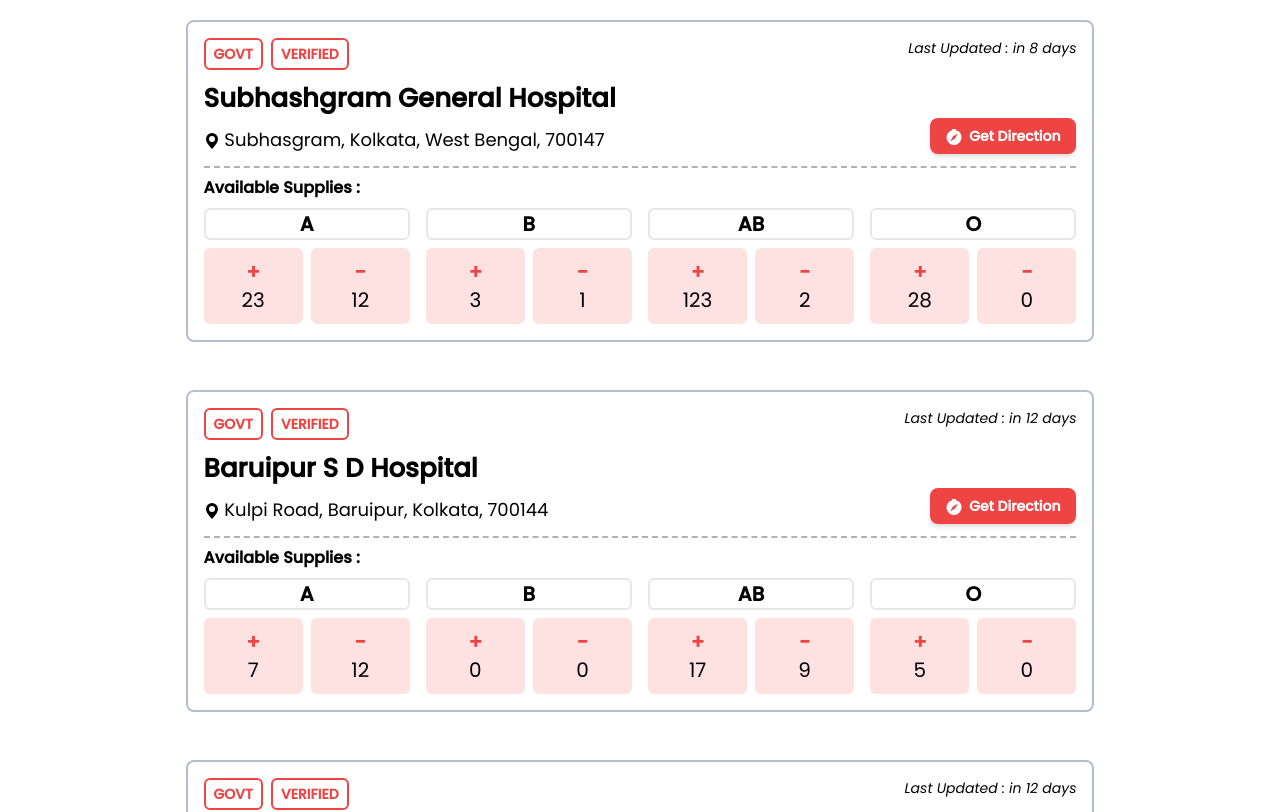
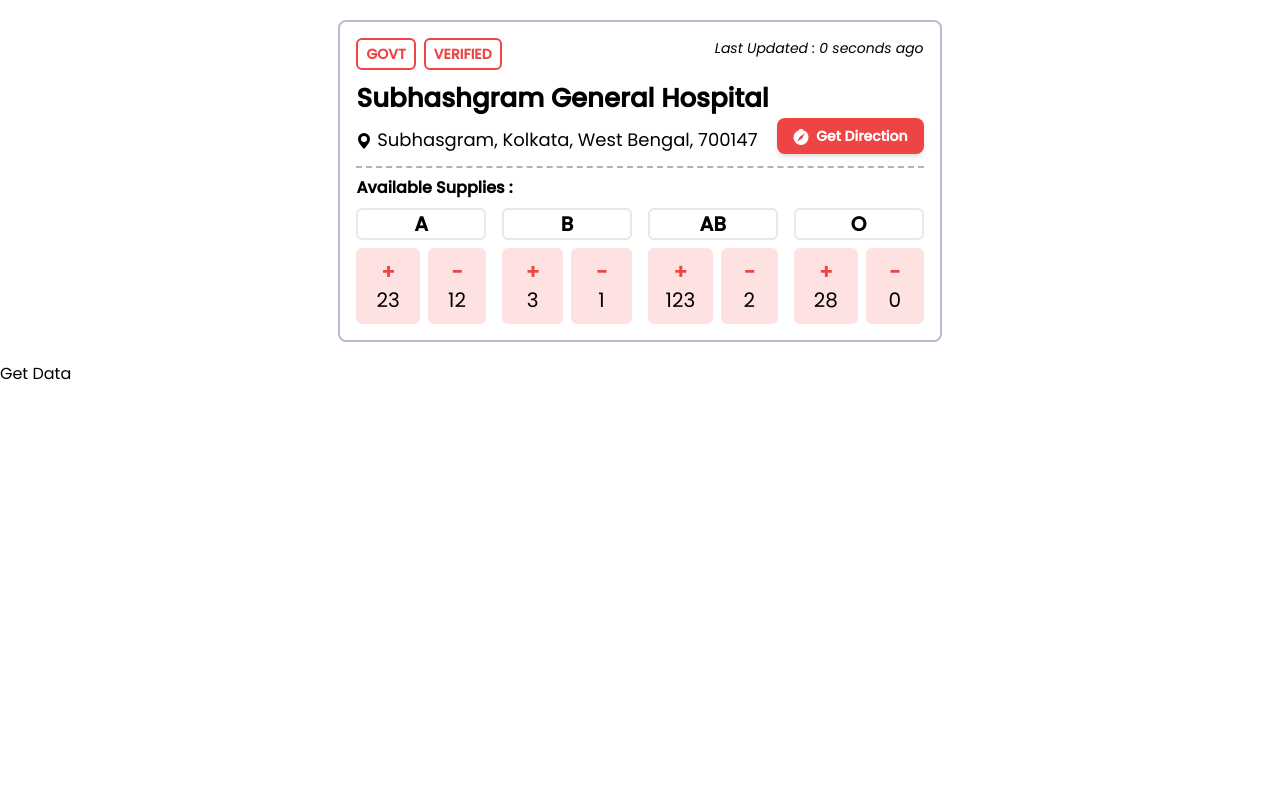
Before and after one commit to skb15/Blood-Bank-Manager-Web, a Vue app: page / in a window 1280 px wide. Shown: the top 812 px of the page. Built offline with nearby package versions, Linux system fonts and the light colour scheme.

Commit message:
Axios library added

```diff
--- a/package.json
+++ b/package.json
@@ -8,6 +8,7 @@
     "lint": "vue-cli-service lint"
   },
   "dependencies": {
+    "axios": "^0.26.0",
     "core-js": "^3.8.3",
     "date-fns": "^2.28.0",
     "vue": "^3.2.13"
--- a/src/App.vue
+++ b/src/App.vue
@@ -1,12 +1,30 @@
 <template>
-  <div class="flex flex-col gap-8 my-3 items-stretch max-w-fit mx-auto">
+  <p v-if="banks.length == 0">No data found</p>
+  <div v-else class="flex flex-col gap-8 my-3 items-stretch max-w-fit mx-auto">
     <BloodBankCard v-for="bank in banks" :key="bank.id" :info="bank" />
   </div>
+  <button @click="getBanks()">Get Data</button>
 </template>
 
 <script lang="ts">
 import { defineComponent } from "vue";
+import axios from "axios";
 import BloodBankCard from "./components/BloodBankCard.vue";
+
+interface Bank {
+  id: number;
+  tags: string[];
+  name: string;
+  address: string;
+  pincode: number;
+  stocks: {
+    A: { "+": number; "-": number };
+    B: { "+": number; "-": number };
+    AB: { "+": number; "-": number };
+    O: { "+": number; "-": number };
+  };
+  lastUpdate: Date;
+}
 
 export default defineComponent({
   name: "App",
@@ -30,36 +48,19 @@ export default defineComponent({
           },
           lastUpdate: new Date(2022, 1, 27, 18, 28),
         },
-        {
-          id: 2,
-          tags: ["govt", "verified"],
-          name: "Baruipur S D Hospital",
-          address: "Kulpi Road, Baruipur, Kolkata",
-          pincode: 700144,
-          stocks: {
-            A: { "+": 7, "-": 12 },
-            B: { "+": 0, "-": 0 },
-            AB: { "+": 17, "-": 9 },
-            O: { "+": 5, "-": 0 },
-          },
-          lastUpdate: new Date(2022, 2, 3, 6, 49),
-        },
-        {
-          id: 3,
-          tags: ["govt", "verified"],
-          name: "Ramakrishna Mission Seva Pratishthan (Sishu Mangal)",
-          address: "Sarat Bose Road, Hazra, Kalighat, Kolkata, West Bengal",
-          pincode: 700029,
-          stocks: {
-            A: { "+": 17, "-": 5 },
-            B: { "+": 13, "-": 0 },
-            AB: { "+": 5, "-": 0 },
-            O: { "+": 3, "-": 1 },
-          },
-          lastUpdate: new Date(2022, 2, 3, 8, 18),
-        },
       ],
     };
+  },
+  methods: {
+    getBanks() {
+      axios.get("http://127.0.0.1:5000/hospitals").then((res) => {
+        const data = [res.data[0], res.data[1], res.data[2]];
+        console.log(data);
+        this.banks.push(data[0]);
+        this.banks.push(data[1]);
+        this.banks.push(data[2]);
+      });
+    },
   },
 });
 </script>
--- a/src/components/BloodBankCard.vue
+++ b/src/components/BloodBankCard.vue
@@ -143,7 +143,7 @@ export default defineComponent({
   props: ["info"],
   computed: {
     lastUpdate() {
-      return formatDistanceToNowStrict(this.info.lastUpdate, {
+      return formatDistanceToNowStrict(new Date(), {
         addSuffix: true,
       });
     },
```
Also changed, not shown: 1 other file (tests, documents, lock files or other folders).
